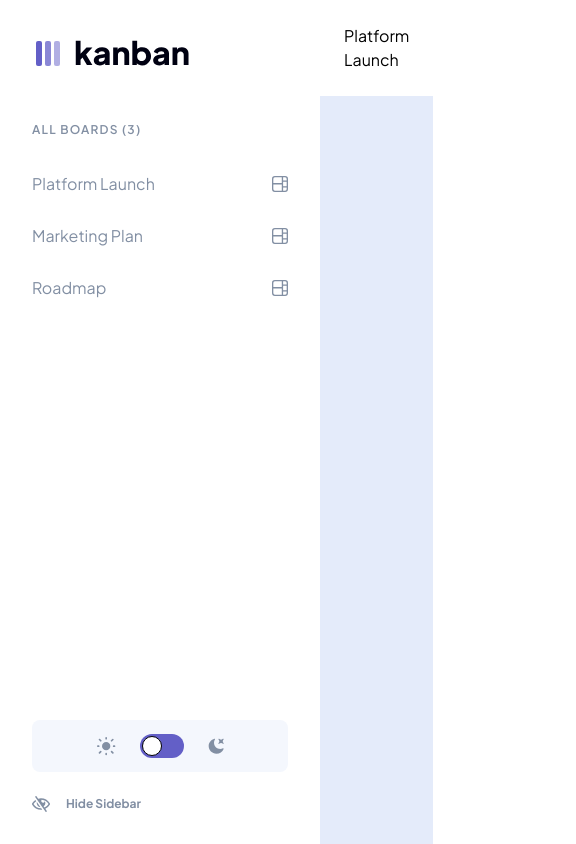
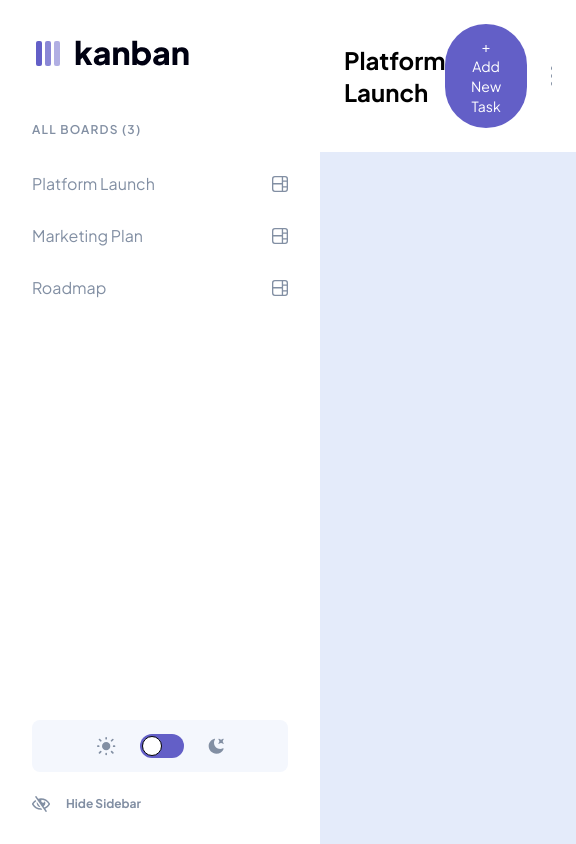
Before and after one commit to diniezikryy/zift, a Next.js app: page /1/dashboard in a window 390 px wide. Shown: the whole page, 576 px wide, since content can reach past the window. Built offline with nearby package versions, Linux system fonts and the light colour scheme; no server answers; the database is empty; sample sign-in values are in the browser's storage.

Commit message:
navbar styled but not responsive

```diff
--- a/components/Dashboard/Sidebar/Navbar.tsx
+++ b/components/Dashboard/Sidebar/Navbar.tsx
@@ -1,7 +1,28 @@
-const Navbar = () => {
+interface NavbarProps {
+  boardName: string;
+}
+
+const Navbar: React.FunctionComponent<NavbarProps> = ({ boardName }) => {
   return (
-    <div className="w-full p-6 bg-white">
-      <h1>Platform Launch</h1>
+    <div className="flex flex-row items-center w-full p-6 bg-white">
+      <h1 className="text-2xl font-bold">{boardName}</h1>
+
+      <button className="px-6 py-3 ml-auto text-sm text-white rounded-full bg-purple-primary">
+        + Add New Task
+      </button>
+
+      <svg
+        width="5"
+        height="20"
+        xmlns="http://www.w3.org/2000/svg"
+        className="ml-6"
+      >
+        <g fill="#828FA3" fillRule="evenodd">
+          <circle cx="2.308" cy="2.308" r="2.308" />
+          <circle cx="2.308" cy="10" r="2.308" />
+          <circle cx="2.308" cy="17.692" r="2.308" />
+        </g>
+      </svg>
     </div>
   );
 };
--- a/components/Dashboard/Sidebar/Sidebar.tsx
+++ b/components/Dashboard/Sidebar/Sidebar.tsx
@@ -15,13 +15,15 @@ const Sidebar = ({
   handleSidebarToggle,
   boards,
 }: SidebarProps) => {
-  const [selectedBoard, setSelectedBoard] = useState<string>("Platform Launch");
+  // const [selectedBoard, setSelectedBoard] = useState<string>("Platform Launch");
   const boardsArr = ["Platform Launch", "Marketing Plan", "Roadmap"];
 
   return (
     <div
-      className={`flex flex-col h-screen bg-white drop-shadow-lg shadow-black ${
-        toggleCollapse ? "w-0 opacity-0" : "opacity-100 w-80 p-8"
+      className={`flex flex-col h-screen ${
+        toggleCollapse
+          ? "w-0 opacity-0"
+          : "opacity-100 w-80 p-8 shadow-2xl bg-white"
       }`}
       style={{
         transition: "width 300ms cubic-bezier(0.2, 0, 0, 1) 0s",
--- a/pages/[user_id]/dashboard.tsx
+++ b/pages/[user_id]/dashboard.tsx
@@ -13,21 +13,23 @@ import Sidebar from "../../components/Dashboard/Sidebar/Sidebar";
 import Navbar from "../../components/Dashboard/Sidebar/Navbar";
 import ShowSidebar from "../../assets/icon-show-sidebar.svg";
 
-interface DashboardProps {
-  boards: [];
-}
+interface DashboardProps {}
 
-const DashboardPage = ({ boards }: DashboardProps) => {
-  const [toggleCollapse, setToggleCollapse] = useState(false);
+const DashboardPage = ({ boards }) => {
+  const [toggleCollapse, setToggleCollapse] = useState<boolean>(false);
+  const [selectedBoard, setSelectedBoard] = useState<string>("Platform Launch");
+
+  console.log(boards);
 
   const handleSidebarToggle = () => {
     setToggleCollapse(!toggleCollapse);
   };
 
   return (
+    <>
       <ProtectedRoute>
         <div className="flex flex-row justify-start h-screen">
-        <div className="shadow-2xl shadow-black">
+          <div>
             <Sidebar
               handleSidebarToggle={handleSidebarToggle}
               toggleCollapse={toggleCollapse}
@@ -36,7 +38,7 @@ const DashboardPage = ({ boards }: DashboardProps) => {
           </div>
 
           <div className="relative flex-1 w-full bg-grey-light-secondary">
-          <Navbar />
+            <Navbar boardName={selectedBoard} />
 
             <div
               className={`px-5 py-3.5 bg-purple-primary h-fit w-fit rounded-r-full absolute left-0 bottom-4 ${
@@ -50,6 +52,7 @@ const DashboardPage = ({ boards }: DashboardProps) => {
           </div>
         </div>
       </ProtectedRoute>
+    </>
   );
 };
 
```
Also changed, not shown: utils/models.ts (added). Lines whose indentation alone changed are shown as unchanged.
